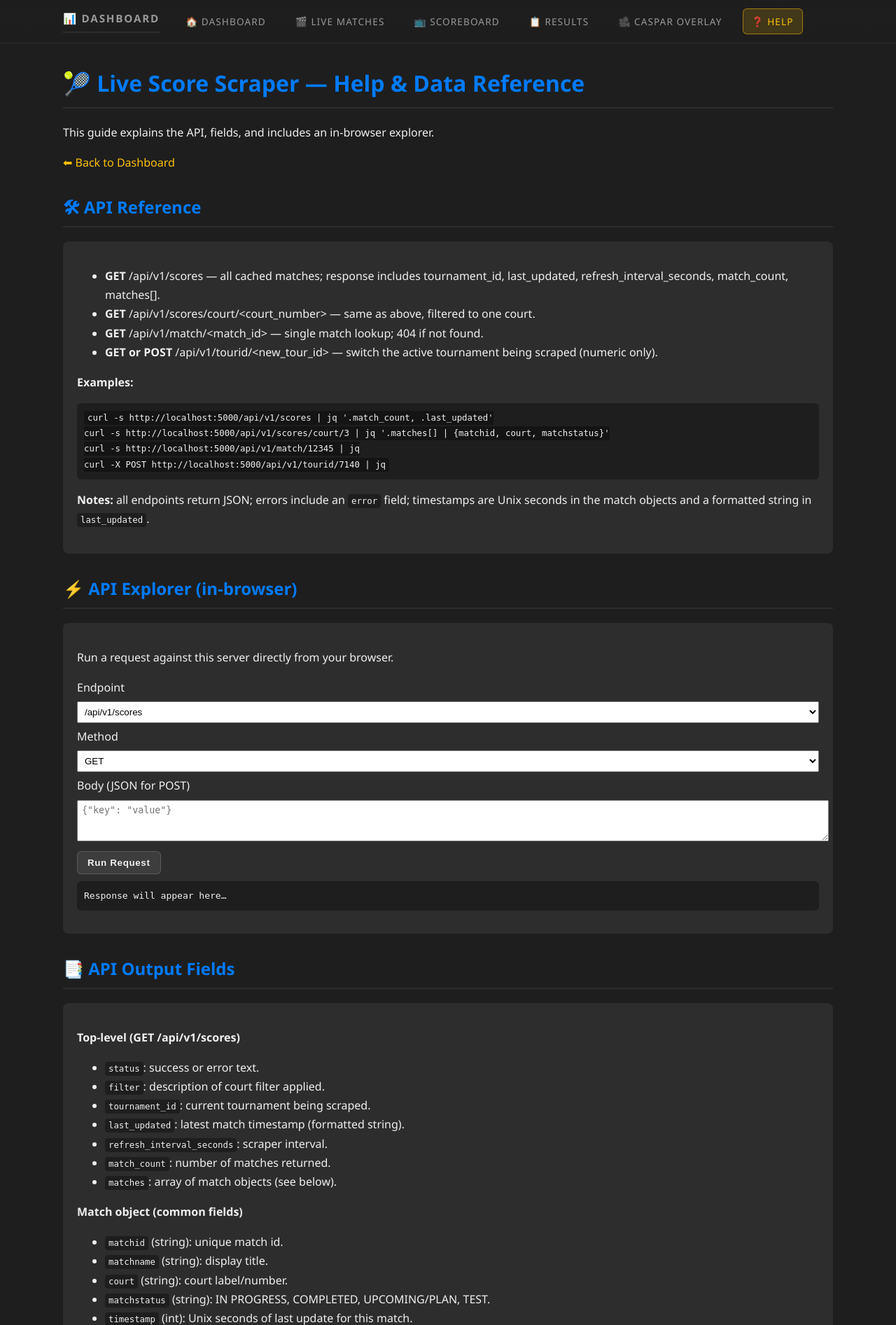
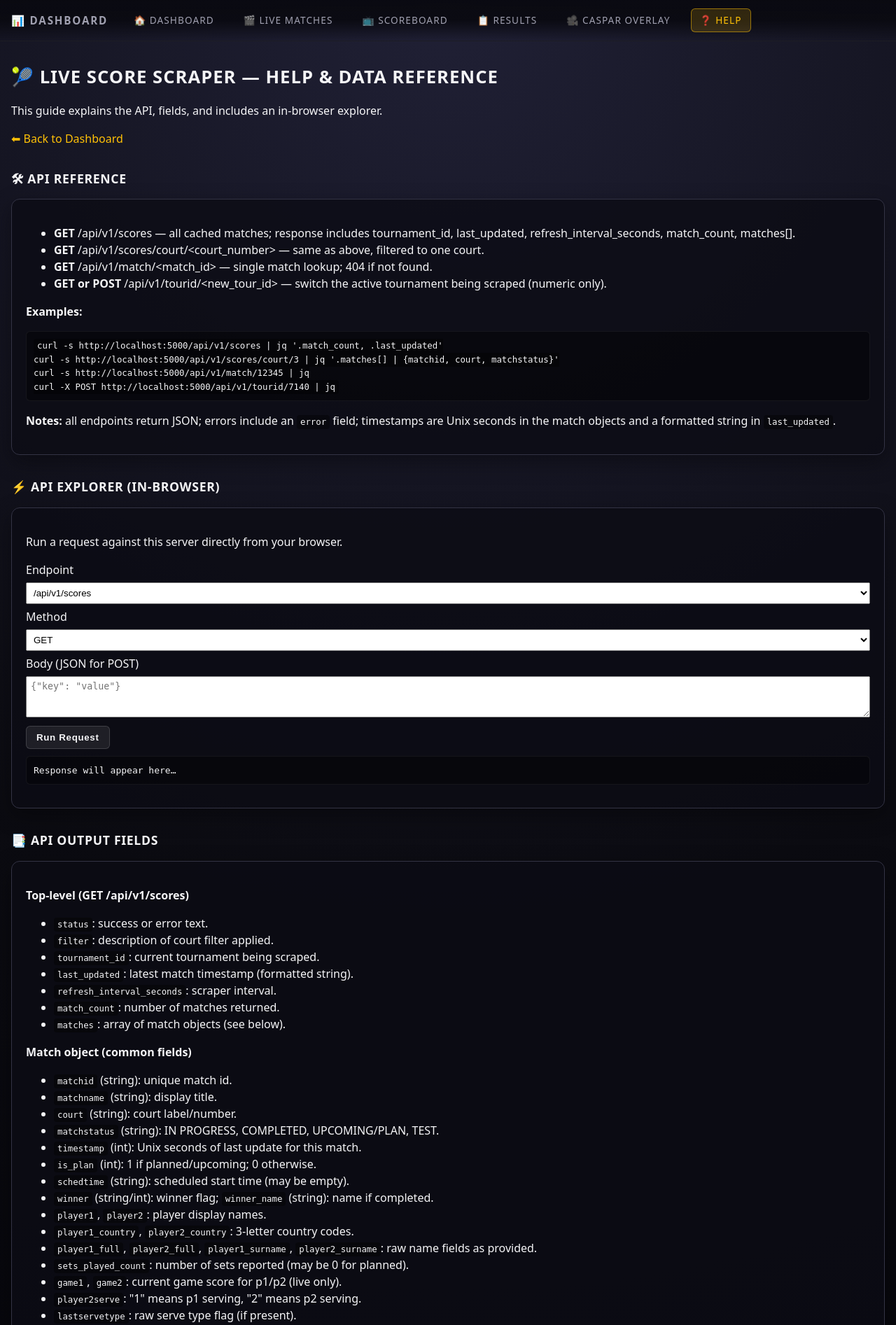
Before and after one commit to nsilvo/TennisTickerGFX, a Flask app: page /help in a window 1280 px wide. Shown: the top 1893 px of the page at 70% size. Run offline with Flask 3, Linux system fonts and the light colour scheme; some libraries are stand-ins or nearby versions.

Commit message:
style changes

```diff
--- a/templates/help.html
+++ b/templates/help.html
@@ -12,79 +12,96 @@ Copyright (c) 2025 Nathan Silveston. All rights reserved.
     <meta name="viewport" content="width=device-width, initial-scale=1.0">
     <title>Help & API Reference</title>
     <style>
+        /* ===== THEME VARIABLES (match index) ===== */
         :root {
-            --background-dark: #1e1e1e;
-            --surface-dark: #2d2d2d;
-            --text-light: #f0f0f0;
-            --primary-accent: #007bff;
-            --success-color: #28a745;
-            --error-color: #dc3545;
+            --background-dark: #101017;
+            --surface-dark: #181821;
+            --surface-elevated: #222230;
+            --text-light: #f5f5f7;
+            --muted-text: #a0a0b0;
+            --primary-accent: #0d6efd;
+            --primary-accent-soft: rgba(13, 110, 253, 0.15);
+            --success-color: #3ddc84;
+            --error-color: #ff4b5c;
             --test-color: #ffc107;
+            --border-soft: #333344;
+            --flash-color: #29423b;
         }
 
+        /* ===== BASE ===== */
+        * { box-sizing: border-box; }
+
         body {
+            font-family: system-ui, -apple-system, BlinkMacSystemFont, "Segoe UI", sans-serif;
             margin: 0;
-            padding: 30px;
-            background: var(--background-dark);
+            padding: 32px 16px 48px;
+            background: radial-gradient(circle at top, #202035 0, #0b0b11 55%, #05050a 100%);
             color: var(--text-light);
-            font-family: "Segoe UI", sans-serif;
-            line-height: 1.7;
+            line-height: 1.5;
+        }
+
+        .container {
+            max-width: 1280px;
+            margin: 0 auto;
         }
 
         h1, h2, h3 {
-            border-bottom: 2px solid var(--surface-dark);
-            padding-bottom: 6px;
-            margin-top: 30px;
-            color: var(--primary-accent);
+            font-weight: 600;
+            letter-spacing: 0.04em;
+            text-transform: uppercase;
+            margin: 0 0 12px;
         }
 
-        .container {
-            max-width: 1100px;
-            margin: auto;
-        }
+        h1 { font-size: 1.6rem; display: flex; align-items: center; gap: 10px; }
+        h2 { margin-top: 32px; margin-bottom: 8px; font-size: 1.1rem; }
+        h3 { margin-top: 18px; font-size: 1rem; }
 
         a { color: var(--test-color); text-decoration: none; }
         a:hover { text-decoration: underline; }
 
         .block {
-            background: var(--surface-dark);
-            border-radius: 8px;
+            background: rgba(12, 12, 20, 0.8);
+            border: 1px solid var(--border-soft);
+            border-radius: 12px;
             padding: 20px;
-            margin-top: 20px;
+            margin-top: 16px;
+            box-shadow: 0 10px 30px rgba(0, 0, 0, 0.35);
         }
 
         code {
-            background: #00000055;
+            background: rgba(0, 0, 0, 0.4);
             padding: 3px 5px;
             border-radius: 4px;
             font-size: 0.95em;
         }
 
         pre {
-            background: #00000055;
+            background: rgba(0, 0, 0, 0.4);
             padding: 10px;
             border-radius: 6px;
             overflow-x: auto;
+            border: 1px solid rgba(255, 255, 255, 0.06);
         }
 
-        /* NAVIGATION */
+        /* ===== NAVIGATION (match index) ===== */
         .nav-bar {
             position: sticky;
             top: 0;
             z-index: 1000;
             background: linear-gradient(
                 180deg,
-                rgba(30, 30, 30, 0.98) 0%,
-                rgba(30, 30, 30, 0.95) 50%,
-                rgba(30, 30, 30, 0) 100%
+                rgba(10, 10, 17, 0.98) 0%,
+                rgba(10, 10, 17, 0.95) 50%,
+                rgba(10, 10, 17, 0) 100%
             );
             border-bottom: 1px solid rgba(255, 255, 255, 0.08);
-            padding: 12px 30px;
-            margin: -30px -30px 30px -30px;
+            padding: 12px 0;
+            margin: -32px -16px 32px -16px;
+            padding: 12px 16px;
         }
 
         .nav-content {
-            max-width: 1100px;
+            max-width: 1280px;
             margin: 0 auto;
             display: flex;
             align-items: center;
@@ -97,7 +114,7 @@ Copyright (c) 2025 Nathan Silveston. All rights reserved.
             font-weight: 600;
             text-transform: uppercase;
             letter-spacing: 0.12em;
-            color: #999;
+            color: var(--muted-text);
             margin: 0;
         }
 
@@ -123,7 +140,7 @@ Copyright (c) 2025 Nathan Silveston. All rights reserved.
             text-transform: uppercase;
             letter-spacing: 0.08em;
             text-decoration: none;
-            color: #999;
+            color: var(--muted-text);
             border: 1px solid transparent;
             transition: all 0.15s ease;
         }
```
